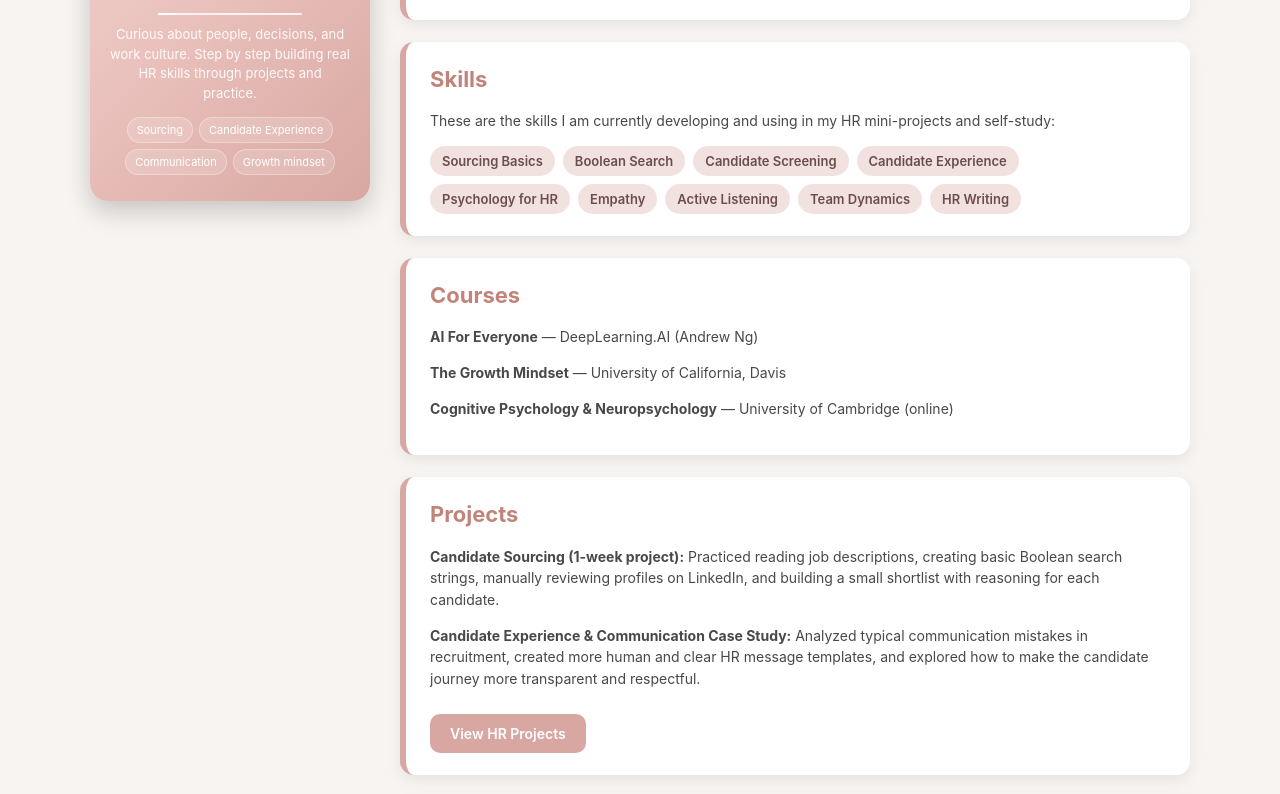
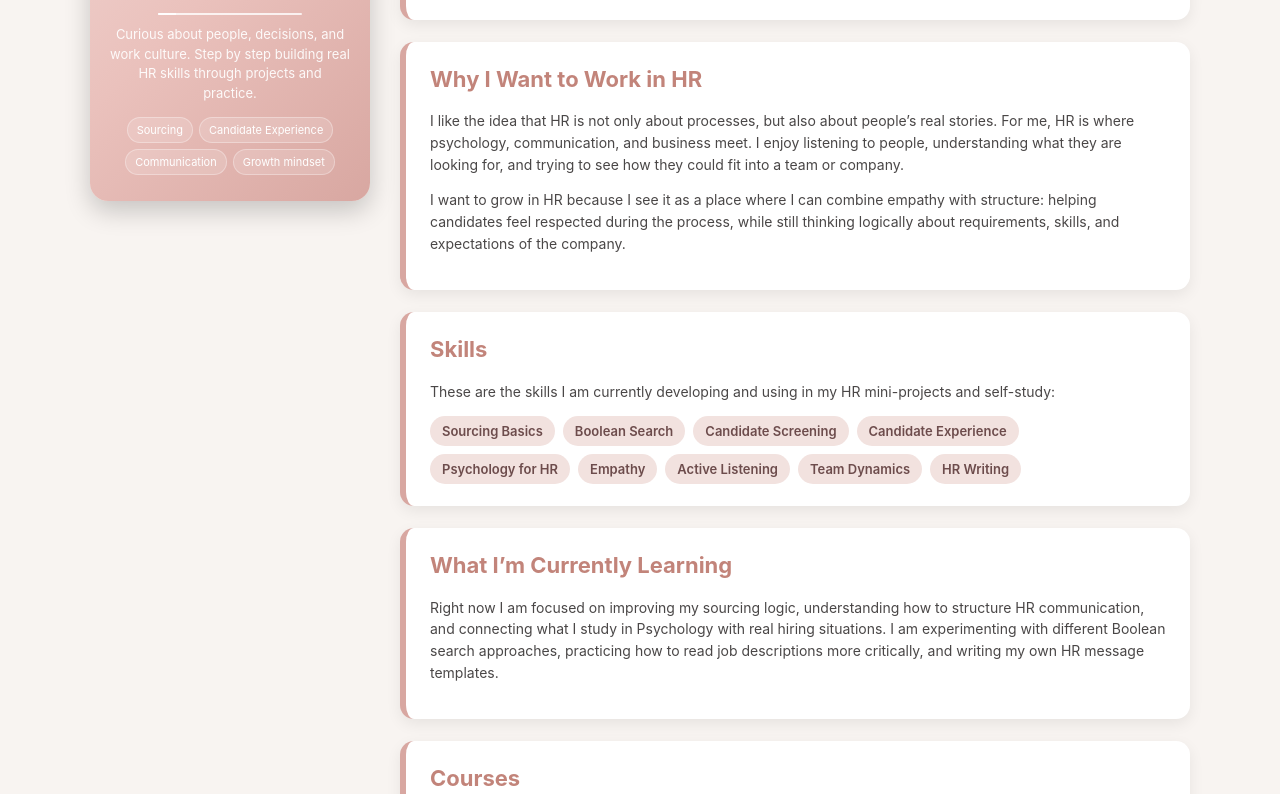
Before and after one commit to dianazelenina/diana-hr-portfolio, a plain HTML site: page index.html in a window 1280 px wide. Shown: the part 295-1089 px from the top of the page. Drawn offline with Linux system fonts and the light colour scheme.

Commit message:
Update index.html

```diff
--- a/index.html
+++ b/index.html
@@ -4,6 +4,7 @@
     <meta charset="UTF-8" />
     <meta name="viewport" content="width=device-width, initial-scale=1.0" />
     <title>Diana Zelenina – HR Portfolio</title>
+    <meta name="description" content="HR trainee portfolio of Diana Zelenina – psychology student, sourcing beginner, and candidate experience enthusiast.">
     <style>
         body {
             margin: 0;
@@ -147,11 +148,6 @@
             box-shadow: 0 8px 20px rgba(0,0,0,0.12);
         }
 
-        .section:nth-child(2) { animation-delay: 0.1s; }
-        .section:nth-child(3) { animation-delay: 0.2s; }
-        .section:nth-child(4) { animation-delay: 0.3s; }
-        .section:nth-child(5) { animation-delay: 0.4s; }
-
         .section h2 {
             margin-top: 0;
             font-size: 22px;
@@ -180,24 +176,32 @@
             border-radius: 20px;
             font-size: 13px;
             font-weight: 600;
+            transition: transform 0.2s ease, box-shadow 0.2s ease;
+        }
+
+        .tag:hover {
+            transform: translateY(-2px);
+            box-shadow: 0 3px 8px rgba(0,0,0,0.12);
         }
 
         /* BUTTON */
         .btn {
             display: inline-block;
             padding: 11px 20px;
-            background-color: #d8a7a1;
+            background: linear-gradient(135deg, #d8a7a1, #c98f88);
             color: white;
             font-weight: 600;
             border-radius: 10px;
             text-decoration: none;
             margin-top: 10px;
             font-size: 14px;
-            transition: 0.2s ease;
+            transition: transform 0.15s ease, box-shadow 0.15s ease, filter 0.15s ease;
         }
 
         .btn:hover {
-            background-color: #c98f88;
+            transform: translateY(-2px);
+            box-shadow: 0 6px 14px rgba(0,0,0,0.16);
+            filter: brightness(1.03);
         }
 
         footer {
@@ -257,7 +261,7 @@
     <!-- LEFT COLUMN: PHOTO + SHORT INFO -->
     <aside class="sidebar">
         <div class="sidebar-card">
-            <!-- Якщо нове фото має іншу назву – заміни тут -->
+            <!-- Якщо фото має іншу назву – заміни тут -->
             <img src="фото для сайту.jpg" alt="Diana photo" class="photo" />
             <h1>Diana Zelenina</h1>
             <div class="sidebar-role">HR Trainee · Psychology Student</div>
@@ -298,6 +302,20 @@
             </p>
         </section>
 
+        <!-- WHY HR -->
+        <section class="section">
+            <h2>Why I Want to Work in HR</h2>
+            <p>
+                I like the idea that HR is not only about processes, but also about people’s real stories. For me, HR is where
+                psychology, communication, and business meet. I enjoy listening to people, understanding what they are looking for,
+                and trying to see how they could fit into a team or company.
+            </p>
+            <p>
+                I want to grow in HR because I see it as a place where I can combine empathy with structure: helping candidates feel
+                respected during the process, while still thinking logically about requirements, skills, and expectations of the company.
+            </p>
+        </section>
+
         <!-- SKILLS -->
         <section class="section">
             <h2>Skills</h2>
@@ -315,6 +333,16 @@
                 <div class="tag">Team Dynamics</div>
                 <div class="tag">HR Writing</div>
             </div>
+        </section>
+
+        <!-- CURRENTLY LEARNING -->
+        <section class="section">
+            <h2>What I’m Currently Learning</h2>
+            <p>
+                Right now I am focused on improving my sourcing logic, understanding how to structure HR communication, and connecting
+                what I study in Psychology with real hiring situations. I am experimenting with different Boolean search approaches,
+                practicing how to read job descriptions more critically, and writing my own HR message templates.
+            </p>
         </section>
 
         <!-- COURSES -->
@@ -335,7 +363,7 @@
             </p>
             <p>
                 <strong>Candidate Experience & Communication Case Study:</strong>
-                Analyzed typical communication mistakes in recruitment, created more human and clear HR message templates,
+                Analysed typical communication mistakes in recruitment, created more human and clear HR message templates,
                 and explored how to make the candidate journey more transparent and respectful.
             </p>
 
```
